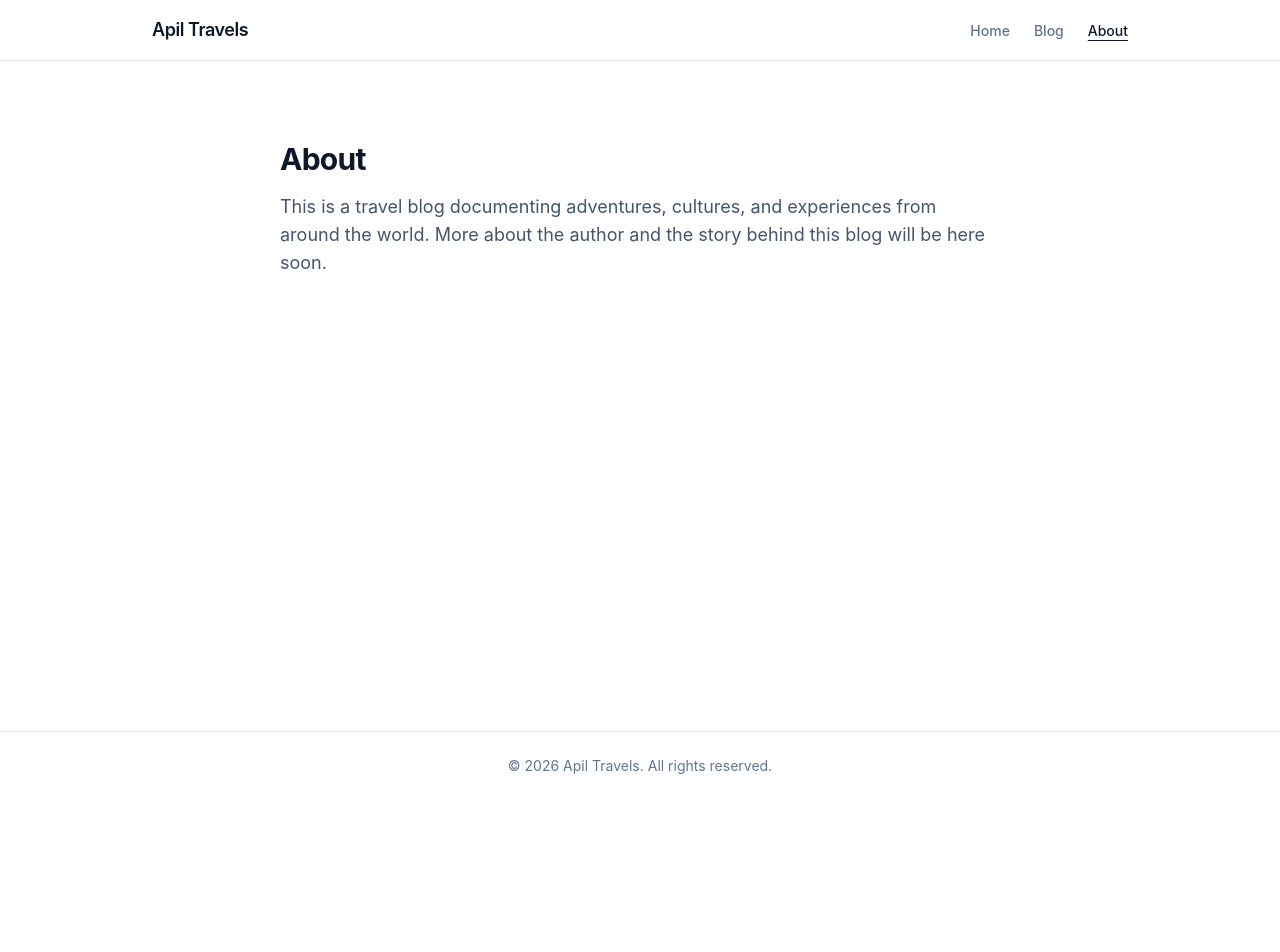
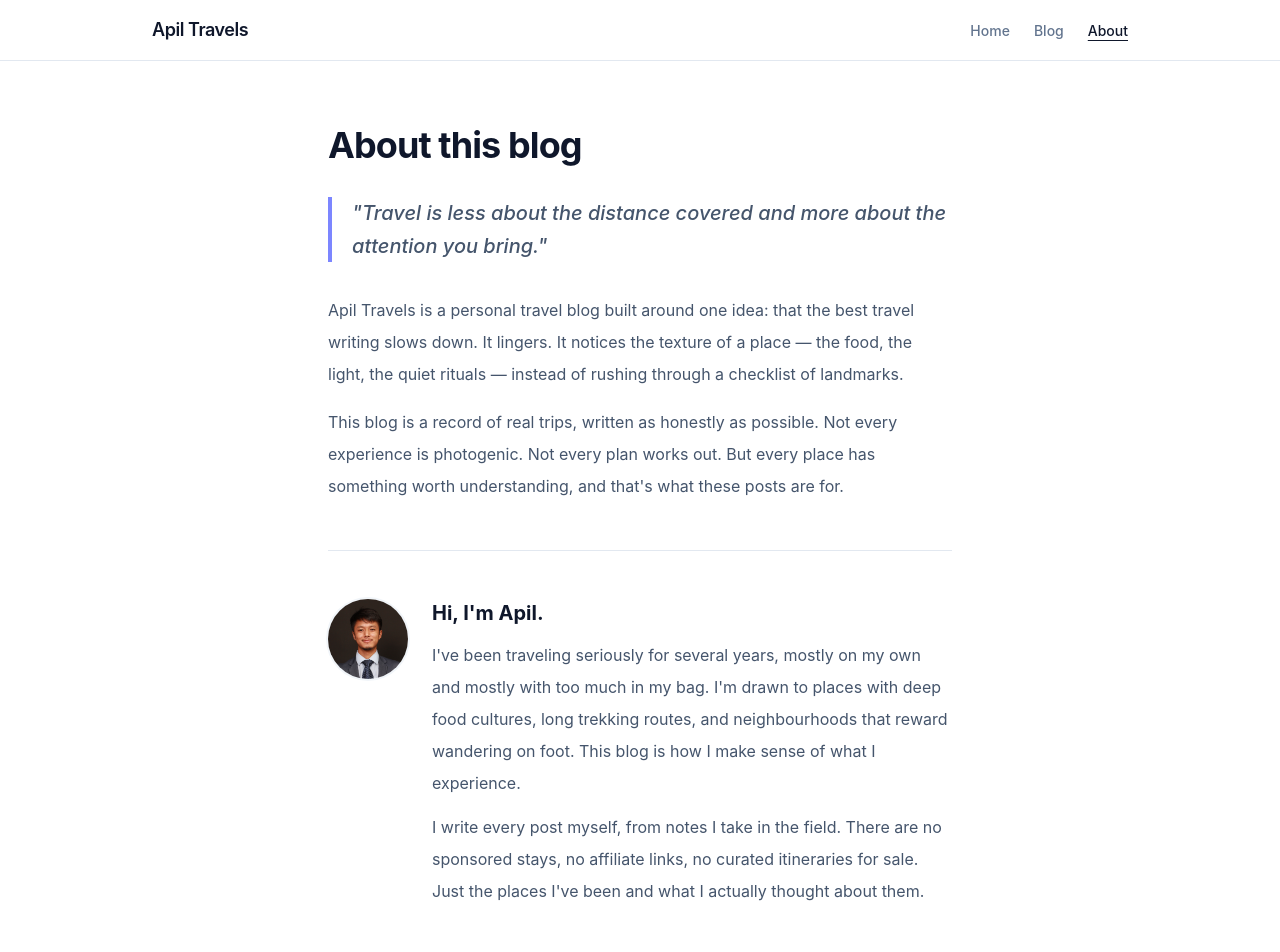
Before and after one commit to apilgg99/apil-travel-blog, a React (Vite) app: page /about in a window 1280 px wide. Shown: the top 952 px of the page. Before the commit the page ends 800 px from the top, so only its background shows below. Built offline with nearby package versions, Linux system fonts and the light colour scheme.

Commit message:
feat: build polished about page for travel blog

```diff
--- a/src/pages/AboutPage.tsx
+++ b/src/pages/AboutPage.tsx
@@ -1,14 +1,131 @@
+import { Link } from "react-router-dom";
+
+const themes = [
+  {
+    name: "City Guides",
+    description:
+      "Neighbourhood walks, local favourites, and the parts of a city that don't make it onto the highlight reel.",
+  },
+  {
+    name: "Food",
+    description:
+      "Markets, street stalls, and family-run restaurants. Food is the fastest way into a culture — and the most delicious.",
+  },
+  {
+    name: "Adventure",
+    description:
+      "Treks, crossings, and physical challenges that push the limits. The hard days always make the best stories.",
+  },
+  {
+    name: "Culture",
+    description:
+      "Rituals, traditions, and the everyday life of places. Travel slows down when you stop just looking and start paying attention.",
+  },
+];
+
 export default function AboutPage() {
   return (
-    <section className="mx-auto max-w-3xl px-6 py-20">
-      <h1 className="text-3xl font-bold tracking-tight text-slate-900">
-        About
+    <div className="mx-auto max-w-2xl px-6 py-16">
+
+      {/* Heading */}
+      <h1 className="text-4xl font-bold tracking-tight text-slate-900">
+        About this blog
       </h1>
-      <p className="mt-4 text-lg text-slate-600">
-        This is a travel blog documenting adventures, cultures, and experiences
-        from around the world. More about the author and the story behind this
-        blog will be here soon.
+
+      {/* Mission statement */}
+      <blockquote className="mt-8 border-l-4 border-indigo-400 pl-5 text-xl font-medium leading-relaxed text-slate-600 italic">
+        "Travel is less about the distance covered and more about the attention
+        you bring."
+      </blockquote>
+
+      {/* Intro */}
+      <p className="mt-8 text-base leading-8 text-slate-600">
+        Apil Travels is a personal travel blog built around one idea: that the
+        best travel writing slows down. It lingers. It notices the texture of a
+        place — the food, the light, the quiet rituals — instead of rushing
+        through a checklist of landmarks.
       </p>
-    </section>
+      <p className="mt-4 text-base leading-8 text-slate-600">
+        This blog is a record of real trips, written as honestly as possible.
+        Not every experience is photogenic. Not every plan works out. But every
+        place has something worth understanding, and that's what these posts are
+        for.
+      </p>
+
+      {/* Divider */}
+      <hr className="my-12 border-slate-200" />
+
+      {/* Author section */}
+      <div className="flex flex-col gap-6 sm:flex-row sm:items-start">
+        <div className="shrink-0">
+          <img
+            src="/apilpropic.jpg"
+            alt="Apil"
+            className="h-20 w-20 rounded-full object-cover ring-2 ring-slate-100"
+          />
+        </div>
+        <div>
+          <h2 className="text-xl font-bold text-slate-900">Hi, I'm Apil.</h2>
+          <p className="mt-3 text-base leading-8 text-slate-600">
+            I've been traveling seriously for several years, mostly on my own
+            and mostly with too much in my bag. I'm drawn to places with deep
+            food cultures, long trekking routes, and neighbourhoods that reward
+            wandering on foot. This blog is how I make sense of what I
+            experience.
+          </p>
+          <p className="mt-3 text-base leading-8 text-slate-600">
+            I write every post myself, from notes I take in the field. There are
+            no sponsored stays, no affiliate links, no curated itineraries for
+            sale. Just the places I've been and what I actually thought about
+            them.
+          </p>
+        </div>
+      </div>
+
+      {/* Divider */}
+      <hr className="my-12 border-slate-200" />
+
+      {/* What to expect */}
+      <div>
+        <h2 className="text-xl font-bold tracking-tight text-slate-900">
+          What you'll find here
+        </h2>
+        <p className="mt-3 text-base leading-8 text-slate-600">
+          Posts range from practical city guides to longer, more reflective
+          pieces about culture and experience. Some are short field notes.
+          Others are full essays. The common thread is a commitment to paying
+          close attention — to the place, to the people, and to what travel
+          actually feels like from the inside.
+        </p>
+      </div>
+
+      {/* Themes grid */}
+      <div className="mt-8 grid gap-4 sm:grid-cols-2">
+        {themes.map((theme) => (
+          <div
+            key={theme.name}
+            className="rounded-xl border border-slate-100 bg-slate-50 p-5"
+          >
+            <h3 className="font-semibold text-slate-900">{theme.name}</h3>
+            <p className="mt-1.5 text-sm leading-relaxed text-slate-500">
+              {theme.description}
+            </p>
+          </div>
+        ))}
+      </div>
+
+      {/* CTA */}
+      <div className="mt-16 text-center">
+        <p className="text-base text-slate-500">
+          Ready to start reading?
+        </p>
+        <Link
+          to="/blog"
+          className="mt-4 inline-block rounded-full bg-indigo-600 px-7 py-3 text-sm font-semibold text-white transition-colors hover:bg-indigo-500"
+        >
+          Browse all posts
+        </Link>
+      </div>
+    </div>
   );
 }
```
Also changed, not shown: public/apilpropic.jpg (added).
